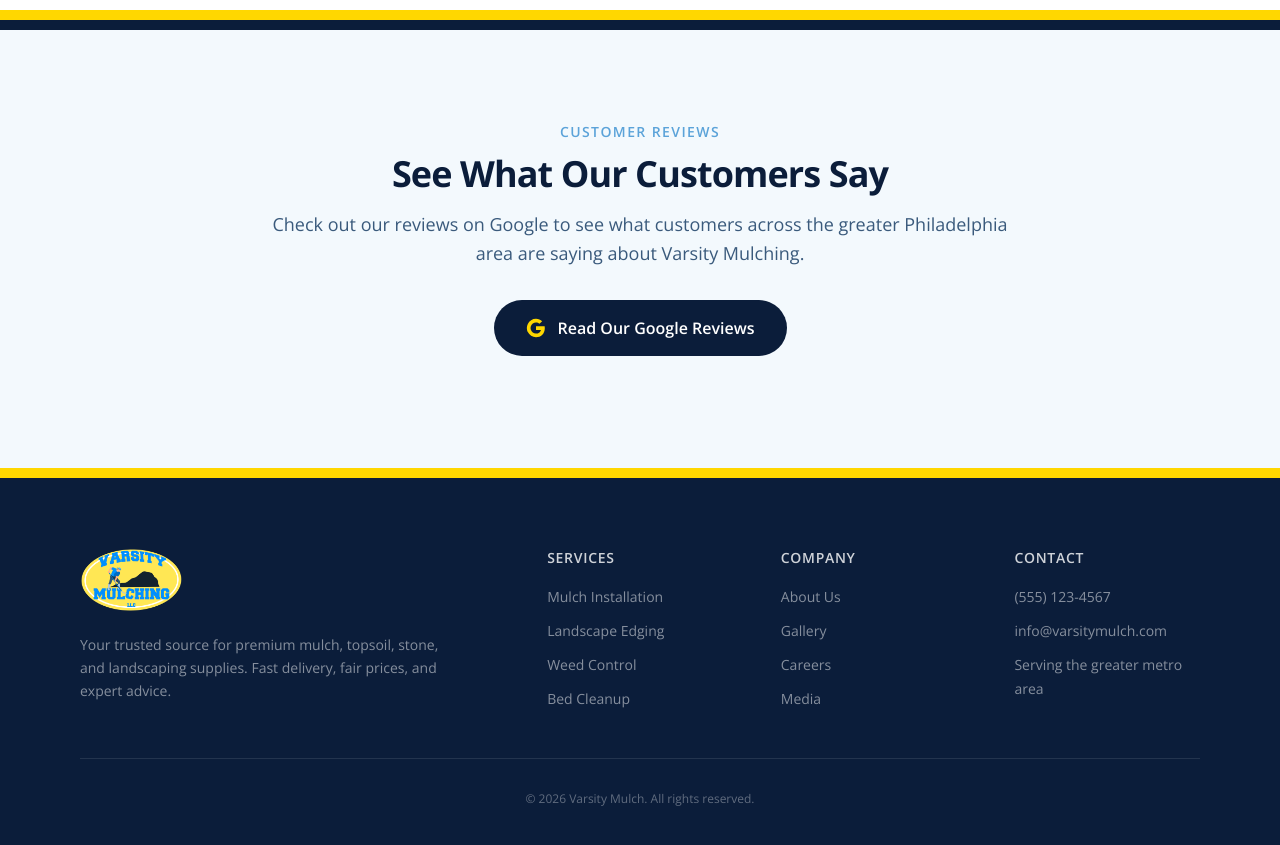
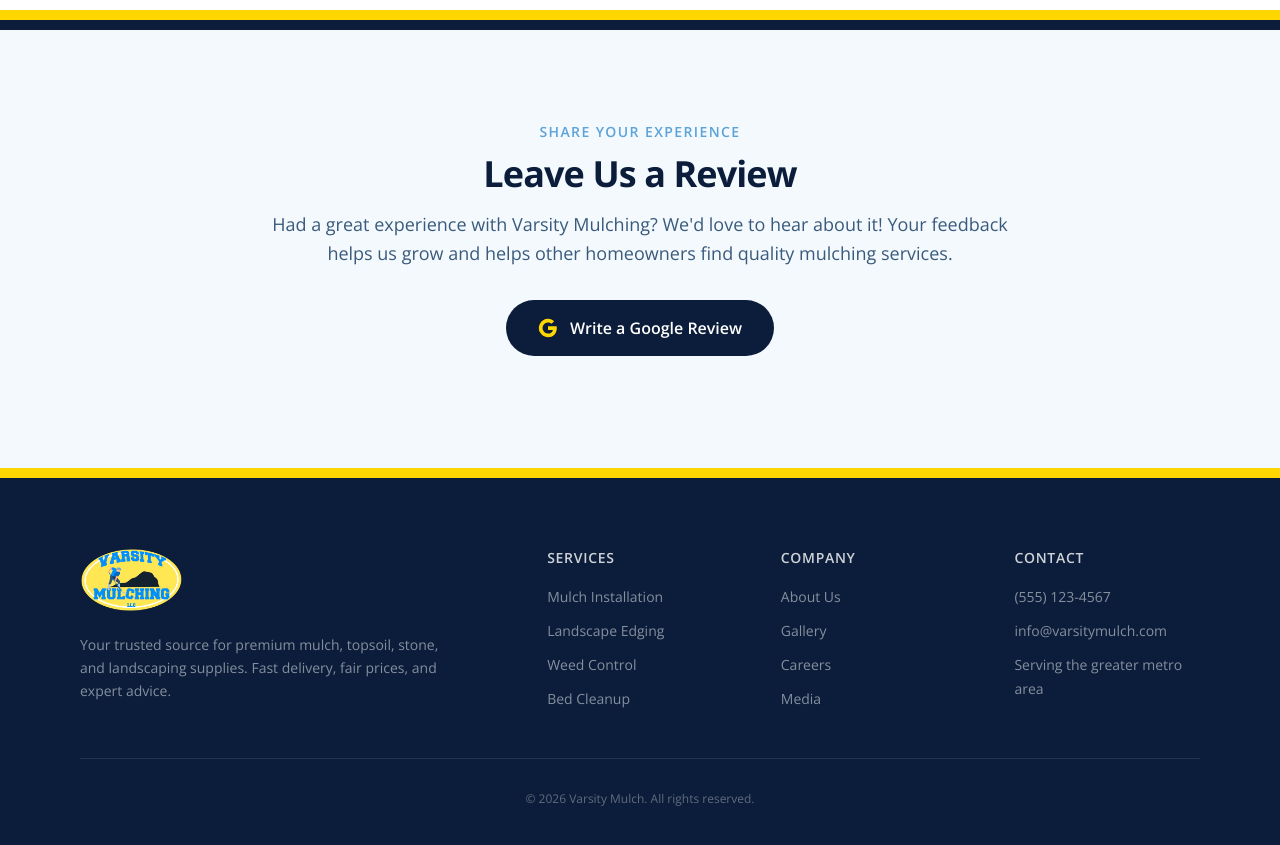
Before and after one commit to Mattgio5/vm-website, a Next.js app: page /media in a window 1280 px wide. Shown: the part 1540-2385 px from the top of the page. Built offline with nearby package versions, Linux system fonts and the light colour scheme; a web font is replaced by a local one.

Commit message:
feat: update review invitation section
Rename headings and rewrite text to encourage feedback.

```diff
--- a/app/media/page.tsx
+++ b/app/media/page.tsx
@@ -166,13 +166,13 @@ export default function MediaPage() {
         </div>
         <div className="mx-auto max-w-3xl text-center">
           <p className="mb-3 text-sm font-semibold tracking-widest text-vm-blue-dark uppercase">
-            Customer Reviews
+            Share Your Experience
           </p>
           <h2 className="text-3xl font-bold tracking-tight text-vm-navy md:text-4xl text-balance">
-            See What Our Customers Say
+            Leave Us a Review
           </h2>
           <p className="mt-4 text-base leading-relaxed text-muted-foreground md:text-lg">
-            Check out our reviews on Google to see what customers across the greater Philadelphia area are saying about Varsity Mulching.
+            Had a great experience with Varsity Mulching? We'd love to hear about it! Your feedback helps us grow and helps other homeowners find quality mulching services.
           </p>
           <div className="mt-8">
             <Link
@@ -187,7 +187,7 @@ export default function MediaPage() {
                 <path d="M5.84 14.09c-.22-.66-.35-1.36-.35-2.09s.13-1.43.35-2.09V7.07H2.18C1.43 8.55 1 10.22 1 12s.43 3.45 1.18 4.93l2.85-2.22.81-.62z"/>
                 <path d="M12 5.38c1.62 0 3.06.56 4.21 1.64l3.15-3.15C17.45 2.09 14.97 1 12 1 7.7 1 3.99 3.47 2.18 7.07l3.66 2.84c.87-2.6 3.3-4.53 6.16-4.53z"/>
               </svg>
-              Read Our Google Reviews
+              Write a Google Review
             </Link>
           </div>
         </div>
```
